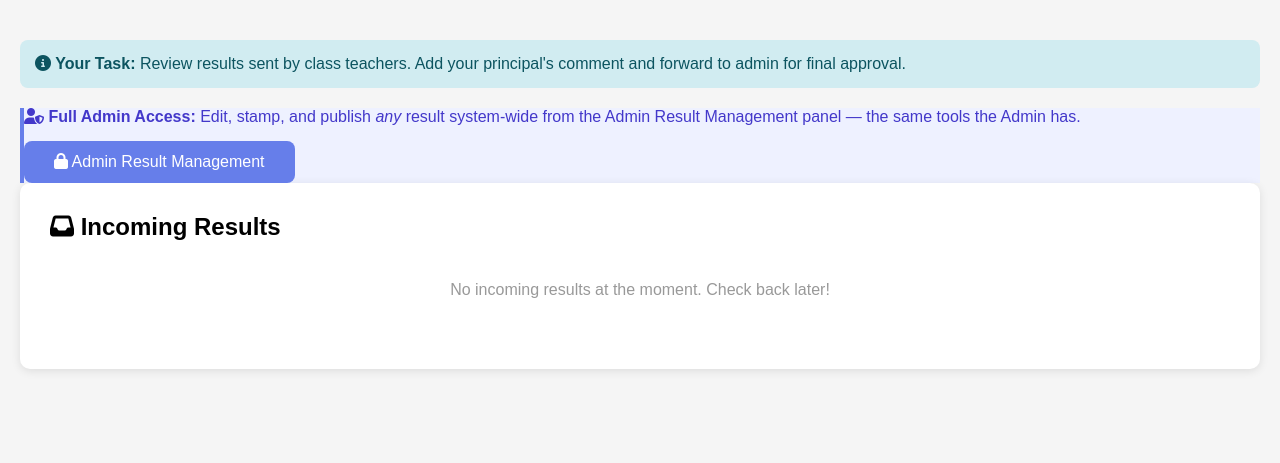
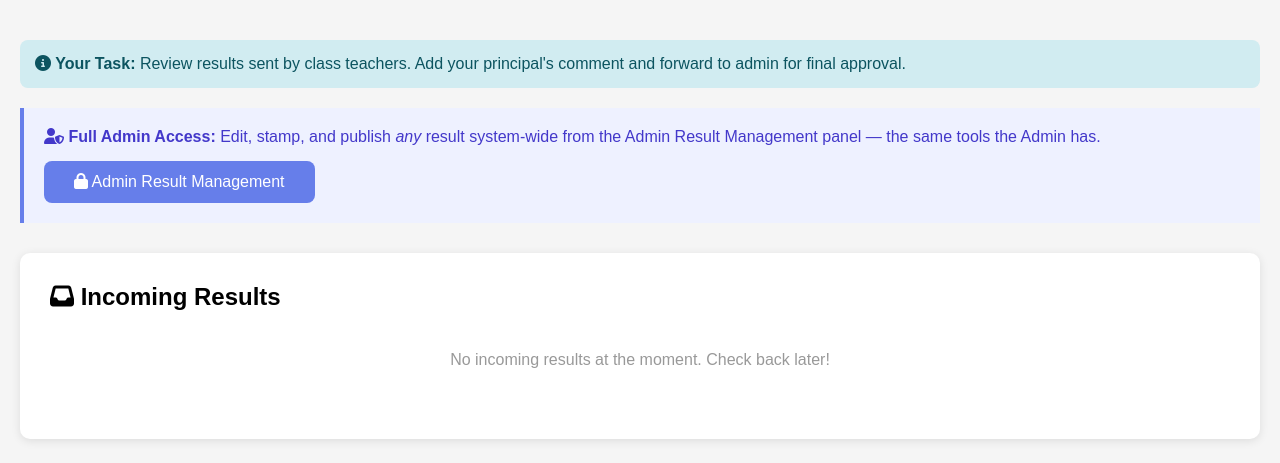
Before and after one commit to janettesty5-art/Elisben-International-Dashboard-System, a Django app: template accounts/templates/result/principal_review.html in a window 1280 px wide. Shown: the part 68-531 px from the top of the page. Run offline with Django 3.2, Linux system fonts and the light colour scheme; the template is opened without the code that fills it, so the values that code supplies are empty.

Commit message:
CMDCMDCMDMCMD//;;

```diff
--- a/accounts/templates/result/principal_review.html
+++ b/accounts/templates/result/principal_review.html
@@ -48,8 +48,7 @@
             <strong><i class="fa-solid fa-circle-info"></i> Your Task:</strong> Review results sent by class teachers. Add your principal's comment and forward to admin for final approval.
         </div>
 
-        <div class="alert-info" style="display:flex; justify-content:space-between; align-items:center; flex-wrap:wrap; gap:15px; background:#eef1ff; color:#4338ca; border-left:4px solid #667eea;">
-    <div>
+<div class="alert-info" style="display:flex; justify-content:space-between; align-items:center; flex-wrap:wrap; gap:15px; background:#eef1ff; color:#4338ca; border-left:4px solid #667eea; margin-top:20px; margin-bottom:30px; padding:20px;">    <div>
         <strong><i class="fa-solid fa-user-shield"></i> Full Admin Access:</strong>
         Edit, stamp, and publish <em>any</em> result system-wide from the Admin Result Management panel — the same tools the Admin has.
     </div>
```
